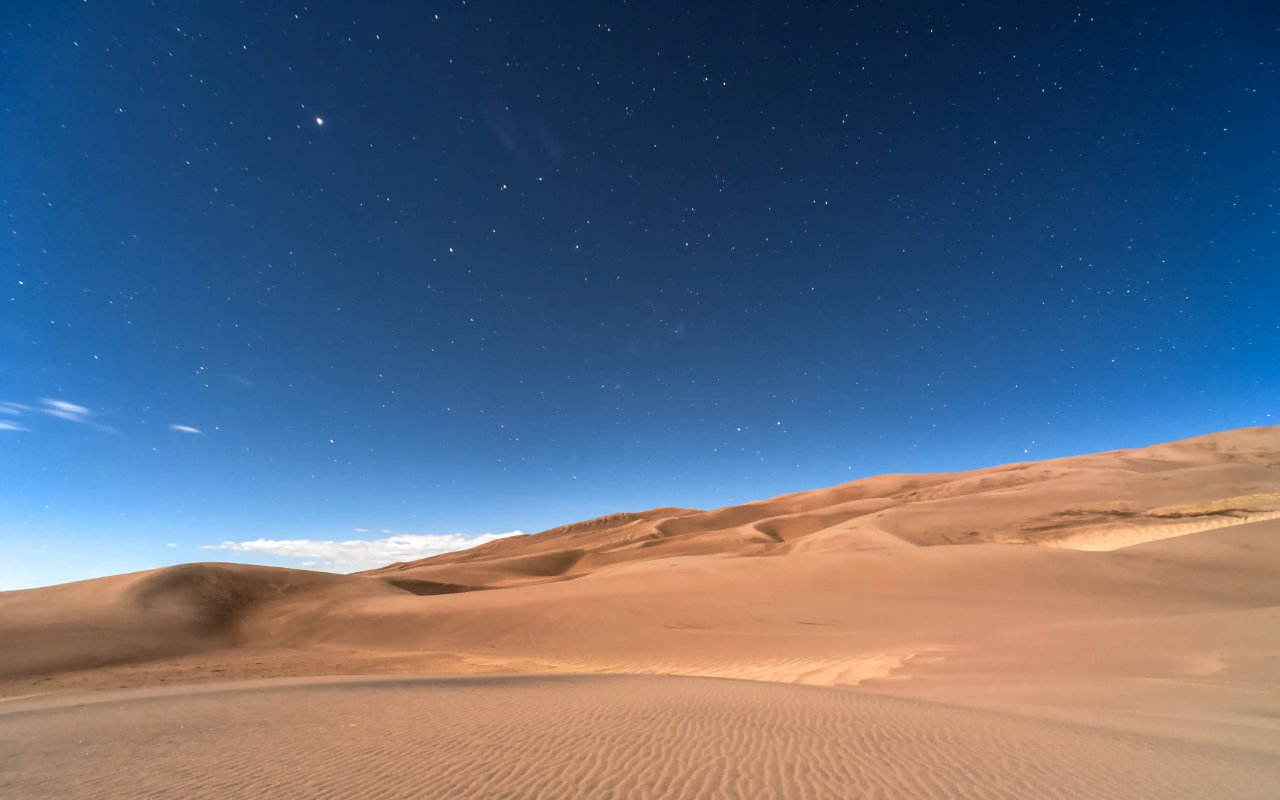
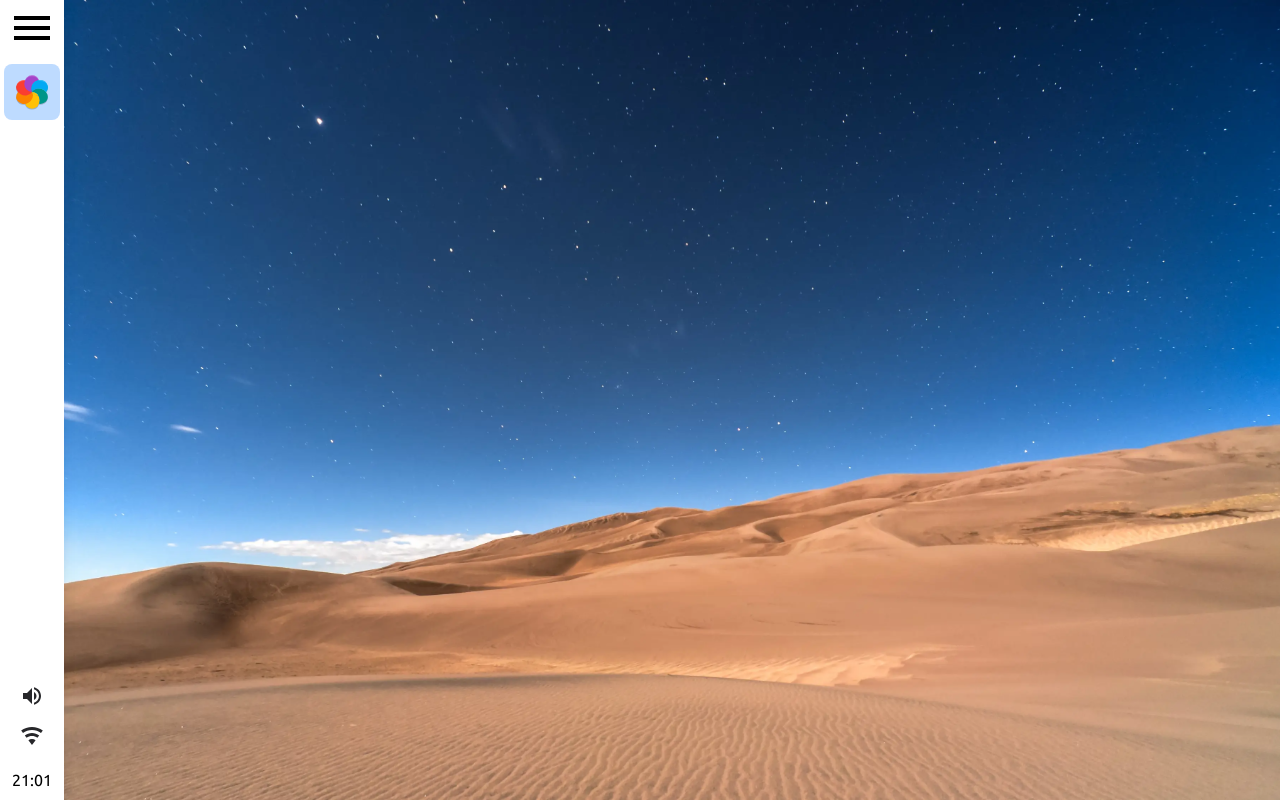
Before and after one commit to Mannat-O/Web-OS, a Svelte app: page / in a window 1280 px wide. Built offline with nearby package versions, Linux system fonts and the light colour scheme.

Commit message:
handle window tiling, resizing, open and closing

```diff
--- a/src/App.svelte
+++ b/src/App.svelte
@@ -1,24 +1,48 @@
 <script lang="ts">
+  import SettingsWindow from "./lib/components/SettingsWindow.svelte";
+  import WelcomeWindow from "./lib/components/WelcomeWindow.svelte";
+  import AboutMeWindow from "./lib/components/AboutMeWindow.svelte";
   import BootOverlay from "./lib/components/BootOverlay.svelte";
+  import fileManagerIcon from "./assets/icons/file-manager.svg";
+  import minesweeperIcon from "./assets/icons/minesweeper.svg";
+  import calculatorIcon from "./assets/icons/calculator.svg";
+  import { mdiMenu, mdiWifi, mdiVolumeHigh } from "@mdi/js";
+  import StartMenu from "./lib/components/StartMenu.svelte";
+  import Calendar from "./lib/components/Calendar.svelte";
+  import { onDestroy, onMount, setContext } from "svelte";
+  import settingsIcon from "./assets/icons/settings.svg";
+  import terminalIcon from "./assets/icons/terminal.svg";
+  import aboutMeIcon from "./assets/icons/about-me.svg";
+  import nodepadIcon from "./assets/icons/notepad.svg";
+  import welcomeIcon from "./assets/icons/welcome.svg";
+  import Icon from "./lib/components/Icon.svelte";
+  import { settings } from "./lib/settings";
+  import type { MouseEventHandler } from "svelte/elements";
   import wallpaper0 from "./assets/wallpapers/0.webp";
   import wallpaper1 from "./assets/wallpapers/1.webp";
   import wallpaper2 from "./assets/wallpapers/2.webp";
   import wallpaper3 from "./assets/wallpapers/3.webp";
-  import AboutMeContent from "./lib/components/AboutMeContent.svelte";
-  import WelcomeWindow from "./lib/components/WelcomeWindow.svelte";
-  import AboutMeWindow from "./lib/components/AboutMeWindow.svelte";
 
   type WindowData = {
     isOpen: boolean;
     id: string;
-    type: "welcome" | "aboutme";
-
+    type: "welcome" | "aboutme" | "settings";
     detail?: string[] | null;
     createdAt: number;
   };
 
+  let time = $state(
+    new Date().toLocaleTimeString("en-GB", {
+      minute: "numeric",
+      hour: "numeric",
+    }),
+  );
+  let isCalendarOpen = $state(false);
   let windows = $state<WindowData[]>([]);
 
+  const handleClick = (e: MouseEvent & { target: HTMLElement }) => {
+    if (!e.target.closest(".calendar")) isCalendarOpen = false;
+  };
   const closeWindow = (id: string) => {
     windows = windows.map((w) =>
       w.id === id ? { ...w, isOpen: !w.isOpen } : w,
@@ -37,18 +61,115 @@
       },
     ];
   };
-  const wallpaper = wallpaper0;
-  console.log(wallpaper);
+  const focusWindow = (id: string) => {
+    if (windows.at(-1)?.id === id) return;
+    windows = [
+      ...windows.filter((w) => w.id !== id),
+      windows.find((w) => w.id === id)!,
+    ];
+  };
+
+  setContext("openWindow", openWindow);
+
+  let interval: ReturnType<typeof setInterval>;
+  onMount(() => {
+    setTimeout(
+      () =>
+        (windows = [
+          {
+            type: "welcome",
+            id: crypto.randomUUID(),
+            isOpen: true,
+            createdAt: Date.now(),
+          },
+        ]),
+      2800,
+    );
+    interval = setInterval(
+      () =>
+        (time = new Date().toLocaleTimeString("en-GB", {
+          minute: "numeric",
+          hour: "numeric",
+        })),
+      60000,
+    );
+  });
+
+  onDestroy(() => clearInterval(interval));
+
+  const wallpaper = $derived(
+    [wallpaper0, wallpaper1, wallpaper2, wallpaper3][$settings.wallpaper],
+  );
 </script>
 
+<svelte:head>
+  {#if wallpaper}
+    <link rel="preload" as="image" href={wallpaper} />
+  {/if}
+</svelte:head>
+
 <BootOverlay>
+  <!-- svelte-ignore a11y_no_noninteractive_element_interactions -->
+  <!-- svelte-ignore a11y_click_events_have_key_events -->
   <main
     class="h-screen w-screen select-none bg-cover bg-center bg-no-repeat bg-origin-content text-black dark:text-white"
-    style="background-image: url({wallpaper})">
+    style:background-image="url({wallpaper})"
+    onclick={handleClick as unknown as MouseEventHandler<HTMLElement>}>
+    <nav
+      class="absolute top-0 bottom-0 left-0 flex h-screen overflow-y-hidden w-16 starting:-translate-x-16 flex-col items-center gap-2 bg-white shadow-lg delay-1000 transition-transform duration-[1500ms] dark:bg-zinc-900">
+      <button
+        popovertarget="start-menu"
+        class="startmenu rounded-lg p-1 hover:bg-blue-100 active:bg-blue-200 dark:hover:bg-blue-900">
+        <Icon icon={mdiMenu} size={3} />
+      </button>
+      {#each windows.toSorted((a, b) => a.createdAt - b.createdAt) as window (window.id)}
+        <button
+          class="rounded-lg p-2"
+          class:bg-blue-200={window.isOpen}
+          class:dark:bg-blue-900={window.isOpen}
+          onclick={() =>
+            (windows = windows.map((w) =>
+              w.id === window.id ? { ...w, isOpen: !w.isOpen } : w,
+            ))}>
+          <img
+            src={{
+              welcome: welcomeIcon,
+              aboutme: aboutMeIcon,
+              terminal: terminalIcon,
+              settings: settingsIcon,
+              minesweeper: minesweeperIcon,
+              filemanager: fileManagerIcon,
+              notepad: nodepadIcon,
+              calculator: calculatorIcon,
+            }[window.type]}
+            width="40"
+            height="40"
+            class="h-10 w-10"
+            alt="" />
+        </button>
+      {/each}
+      <div class="flex-1"></div>
+      <button
+        class="rounded-full p-1 text-zinc-800 hover:bg-blue-100 hover:text-black dark:text-zinc-300 dark:hover:bg-blue-900">
+        <Icon icon={mdiVolumeHigh} size={0} />
+      </button>
+      <button
+        class="rounded-full p-1 text-zinc-800 hover:bg-blue-100 hover:text-black dark:text-zinc-300 dark:hover:bg-blue-900">
+        <Icon icon={mdiWifi} size={0} />
+      </button>
+      <button
+        onclick={() => (isCalendarOpen = !isCalendarOpen)}
+        class="calendar rounded-t-lg p-2 text-center hover:bg-blue-100 dark:hover:bg-blue-900">
+        {time}
+      </button>
+    </nav>
+    <StartMenu {openWindow} />
+    <Calendar bind:isOpen={isCalendarOpen} />
     {#each windows as window (window.id)}
       {@const Component = {
         welcome: WelcomeWindow,
         aboutme: AboutMeWindow,
+        settings: SettingsWindow,
       }[window.type]}
       <Component
         bind:isOpen={window.isOpen}
```
